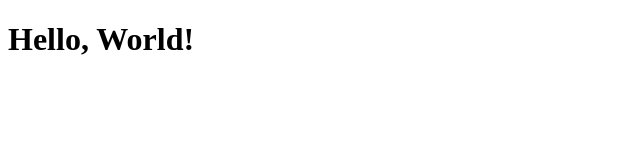
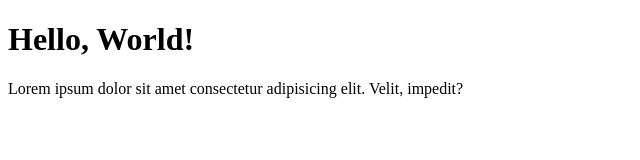
Before and after one commit to SD-071/Primer, a plain HTML site: page 02_HTML_and_CSS/lessons/index.html in a window 1280 px wide. Shown: the whole page, without its empty margins (0-640 px from the left). Drawn offline with Linux system fonts and the light colour scheme.

Commit message:
Added a paragraph in index.html

```diff
--- a/02_HTML_and_CSS/lessons/index.html
+++ b/02_HTML_and_CSS/lessons/index.html
@@ -7,5 +7,6 @@
 </head>
 <body>
     <h1>Hello, World!</h1>
+    <p>Lorem ipsum dolor sit amet consectetur adipisicing elit. Velit, impedit?</p>
 </body>
 </html>
```
